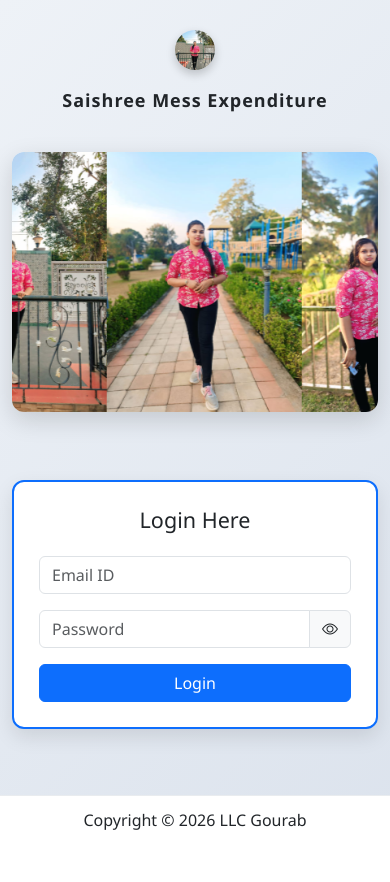
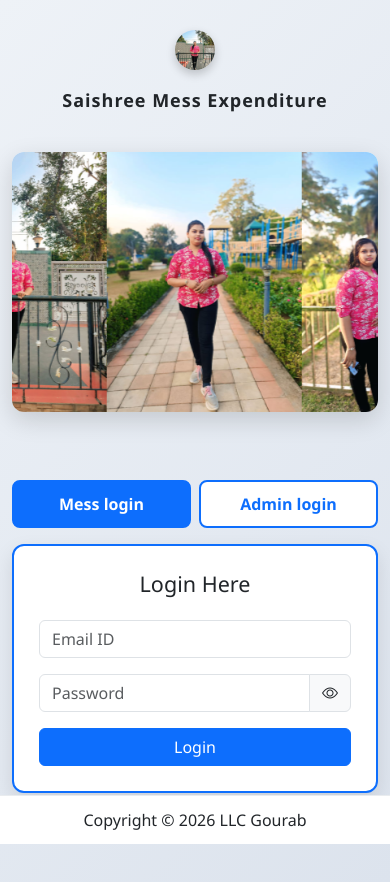
Before and after one commit to saishreemohapatra/myhostelpage, a React (Create React App) app: page / in a window 390 px wide. Before the commit the page ends 844 px from the top, so only its background shows below. Built offline with nearby package versions, Linux system fonts and the light colour scheme; no server answers.

Commit message:
Add love form, admin panel, and mobile review improvements version2

```diff
--- /dev/null
+++ b/src/components/LoveAdminLoginScreen.jsx
@@ -0,0 +1,94 @@
+import React, { useState } from "react";
+import { validateAdminCredentials } from "../services/loveAdminAuth";
+import "../styles/loveadmin.css";
+
+/**
+ * Shared Love Form admin login UI (used on / and /love-admin).
+ */
+const LoveAdminLoginScreen = ({ onLogin, embedded = false }) => {
+  const [username, setUsername] = useState("");
+  const [password, setPassword] = useState("");
+  const [error, setError] = useState("");
+  const [showPass, setShowPass] = useState(false);
+
+  const handleSubmit = (e) => {
+    e.preventDefault();
+    if (validateAdminCredentials(username, password)) {
+      onLogin();
+    } else {
+      setError("Invalid username or password.");
+    }
+  };
+
+  return (
+    <div
+      className={`la-login-bg${embedded ? " la-login-bg--embedded" : ""}`}
+    >
+      {!embedded && (
+        <div className="la-floating-bg" aria-hidden="true">
+          {["❤️", "💖", "🔐", "💌", "✨", "🌹"].map((h, i) => (
+            <span
+              key={i}
+              className="la-float-item"
+              style={{ "--delay": `${i * 1.5}s`, "--pos": `${10 + i * 15}%` }}
+            >
+              {h}
+            </span>
+          ))}
+        </div>
+      )}
+
+      <div className="la-login-card">
+        <div className="la-login-icon">🔐</div>
+        <h1 className="la-login-title">Admin Panel</h1>
+        <p className="la-login-sub">Saishree Love Form — Private Access</p>
+
+        <form className="la-login-form" onSubmit={handleSubmit}>
+          <div className="la-field-group">
+            <label className="la-label">Username</label>
+            <input
+              className="la-input"
+              type="text"
+              placeholder="Enter username"
+              value={username}
+              onChange={(e) => {
+                setUsername(e.target.value);
+                setError("");
+              }}
+              autoComplete="username"
+            />
+          </div>
+          <div className="la-field-group">
+            <label className="la-label">Password</label>
+            <div className="la-pass-wrap">
+              <input
+                className="la-input"
+                type={showPass ? "text" : "password"}
+                placeholder="Enter password"
+                value={password}
+                onChange={(e) => {
+                  setPassword(e.target.value);
+                  setError("");
+                }}
+                autoComplete="current-password"
+              />
+              <button
+                type="button"
+                className="la-show-pass"
+                onClick={() => setShowPass((p) => !p)}
+              >
+                {showPass ? "🙈" : "👁️"}
+              </button>
+            </div>
+          </div>
+          {error && <div className="la-login-error">⚠️ {error}</div>}
+          <button type="submit" className="la-btn-login">
+            Login →
+          </button>
+        </form>
+      </div>
+    </div>
+  );
+};
+
+export default LoveAdminLoginScreen;
--- a/src/pages/LoginPage.jsx
+++ b/src/pages/LoginPage.jsx
@@ -9,15 +9,23 @@ import photo3 from "../assets/Photo-3.jpeg";
 import { signInWithEmailAndPassword } from "firebase/auth";
 import { auth } from "../services/firebase";
 import { useNavigate } from "react-router-dom";
+import LoveAdminLoginScreen from "../components/LoveAdminLoginScreen";
+import { setAdminLoggedIn } from "../services/loveAdminAuth";
+
+const LOGIN_MODES = {
+  MESS: "mess",
+  ADMIN: "admin",
+};
 
 const LoginPage = () => {
+  const [mode, setMode] = useState(LOGIN_MODES.MESS);
   const [email, setEmail] = useState("");
   const [password, setPassword] = useState("");
   const [showPassword, setShowPassword] = useState(false);
 
   const navigate = useNavigate();
 
-  const handleLogin = async () => {
+  const handleMessLogin = async () => {
     if (!email || !password) {
       alert("Please enter email and password");
       return;
@@ -25,40 +33,34 @@ const LoginPage = () => {
 
     try {
       await signInWithEmailAndPassword(auth, email, password);
-
       navigate("/dashboard");
     } catch (error) {
       alert(error.message);
     }
   };
 
+  const handleAdminLogin = () => {
+    setAdminLoggedIn(true);
+    navigate("/love-admin");
+  };
+
   return (
     <div className="login-wrapper">
-      {/* HEADER */}
-
       <div className="container header">
         <div className="header-content">
           <img src={logo} className="logo-img" alt="logo" />
-
           <h2 className="app-title">Saishree Mess Expenditure</h2>
         </div>
       </div>
 
-      {/* BODY */}
-
       <div className="container body-section">
         <div className="row justify-content-center align-items-center g-5">
-          {/* PHOTO SLIDER */}
-
           <div className="col-lg-7 col-md-12">
             <div className="photo-card">
               <div className="slider-track">
                 <img src={photo1} alt="img" />
                 <img src={photo2} alt="img" />
                 <img src={photo3} alt="img" />
-
-                {/* repeat images for animation */}
-
                 <img src={photo1} alt="img" />
                 <img src={photo2} alt="img" />
                 <img src={photo3} alt="img" />
@@ -66,13 +68,35 @@ const LoginPage = () => {
             </div>
           </div>
 
-          {/* LOGIN BOX */}
+          <div className="col-lg-5 col-md-12">
+            <div className="login-mode-tabs" role="tablist" aria-label="Login type">
+              <button
+                type="button"
+                role="tab"
+                aria-selected={mode === LOGIN_MODES.MESS}
+                className={`login-mode-tab${
+                  mode === LOGIN_MODES.MESS ? " login-mode-tab--active" : ""
+                }`}
+                onClick={() => setMode(LOGIN_MODES.MESS)}
+              >
+                Mess login
+              </button>
+              <button
+                type="button"
+                role="tab"
+                aria-selected={mode === LOGIN_MODES.ADMIN}
+                className={`login-mode-tab${
+                  mode === LOGIN_MODES.ADMIN ? " login-mode-tab--active" : ""
+                }`}
+                onClick={() => setMode(LOGIN_MODES.ADMIN)}
+              >
+                Admin login
+              </button>
+            </div>
 
-          <div className="col-lg-5 col-md-12">
+            {mode === LOGIN_MODES.MESS ? (
               <div className="login-card">
                 <h4 className="text-center mb-4">Login Here</h4>
-
-              {/* EMAIL */}
 
                 <input
                   type="email"
@@ -81,8 +105,6 @@ const LoginPage = () => {
                   value={email}
                   onChange={(e) => setEmail(e.target.value)}
                 />
-
-              {/* PASSWORD WITH SHOW / HIDE */}
 
                 <div className="input-group mb-3">
                   <input
@@ -106,17 +128,24 @@ const LoginPage = () => {
                   </span>
                 </div>
 
-              {/* LOGIN BUTTON */}
-
-              <button className="btn btn-primary w-100" onClick={handleLogin}>
+                <button
+                  className="btn btn-primary w-100"
+                  onClick={handleMessLogin}
+                >
                   Login
                 </button>
               </div>
+            ) : (
+              <div className="login-admin-panel">
+                <LoveAdminLoginScreen
+                  embedded
+                  onLogin={handleAdminLogin}
+                />
+              </div>
+            )}
           </div>
         </div>
       </div>
-
-      {/* FOOTER */}
 
       <footer className="footer">Copyright © 2026 LLC Gourab</footer>
     </div>
--- a/src/pages/LoveFormPage.jsx
+++ b/src/pages/LoveFormPage.jsx
@@ -235,7 +235,10 @@ const ReadOnlyAnswers = ({
   });
   const [searchQuery, setSearchQuery] = useState("");
   const [visibleCount, setVisibleCount] = useState({});
-  const effectiveAnswers = response?.answers || savedAnswers || {};
+  const effectiveAnswers = useMemo(
+    () => response?.answers || savedAnswers || {},
+    [response?.answers, savedAnswers],
+  );
   const pendingExtraQuestion = findPendingExtraQuestion(response);
   const extraQuestions = normalizeExtraQuestions(response?.extraQuestions);
   const trimmedSearch = searchQuery.trim().toLowerCase();
--- /dev/null
+++ b/src/services/loveAdminAuth.js
@@ -0,0 +1,20 @@
+export const LOVE_ADMIN_SESSION_KEY = "love_admin_session_v1";
+
+export const ADMIN_USER = "admin";
+export const ADMIN_PASS = "admin";
+
+export function validateAdminCredentials(username, password) {
+  return username === ADMIN_USER && password === ADMIN_PASS;
+}
+
+export function setAdminLoggedIn(loggedIn) {
+  if (loggedIn) {
+    sessionStorage.setItem(LOVE_ADMIN_SESSION_KEY, "1");
+  } else {
+    sessionStorage.removeItem(LOVE_ADMIN_SESSION_KEY);
+  }
+}
+
+export function isAdminLoggedIn() {
+  return sessionStorage.getItem(LOVE_ADMIN_SESSION_KEY) === "1";
+}
--- a/src/styles/login.css
+++ b/src/styles/login.css
@@ -76,6 +76,39 @@
   }
 }
 
+/* LOGIN MODE TABS */
+
+.login-mode-tabs {
+  display: flex;
+  gap: 8px;
+  margin-bottom: 16px;
+}
+
+.login-mode-tab {
+  flex: 1;
+  padding: 10px 12px;
+  border: 2px solid #0d6efd;
+  border-radius: 8px;
+  background: #fff;
+  color: #0d6efd;
+  font-weight: 600;
+  cursor: pointer;
+  transition: background 0.2s, color 0.2s;
+}
+
+.login-mode-tab--active {
+  background: #0d6efd;
+  color: #fff;
+}
+
+.login-admin-panel {
+  background: white;
+  border-radius: 12px;
+  border: 2px solid #e91e8c;
+  box-shadow: 0 8px 20px rgba(0, 0, 0, 0.1);
+  overflow: hidden;
+}
+
 /* LOGIN CARD */
 
 .login-card {
--- a/src/styles/loveadmin.css
+++ b/src/styles/loveadmin.css
@@ -18,6 +18,22 @@
   position: relative;
   overflow: hidden;
   padding: 24px;
+}
+
+.la-login-bg--embedded {
+  min-height: auto;
+  padding: 20px 16px 24px;
+  background: linear-gradient(135deg, #1a0035 0%, #2d0050 100%);
+}
+
+.la-login-bg--embedded .la-login-card {
+  width: 100%;
+  max-width: none;
+  margin: 0;
+}
+
+.la-login-bg--embedded .la-login-title {
+  font-size: 1.35rem;
 }
 
 .la-floating-bg {
```
Also changed, not shown: src/pages/LoveAdminPage.jsx (+18 -89 lines), vercel.json (added). Lines whose indentation alone changed are shown as unchanged.
